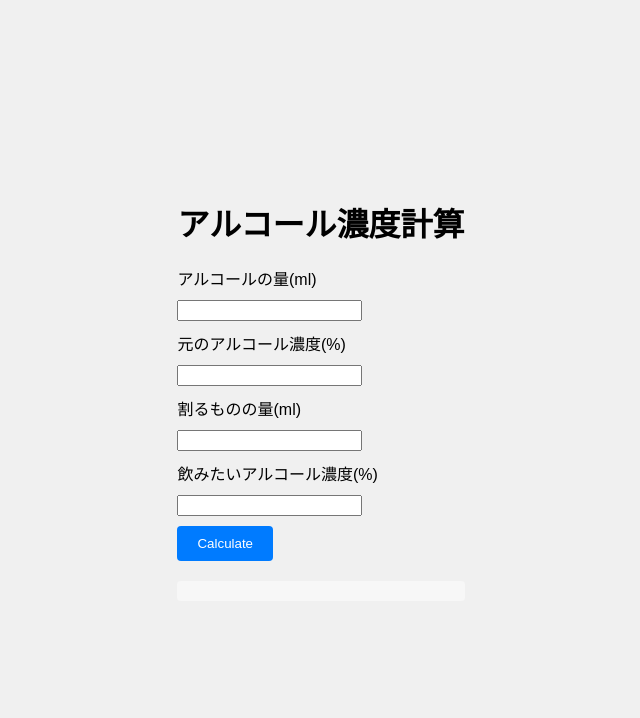
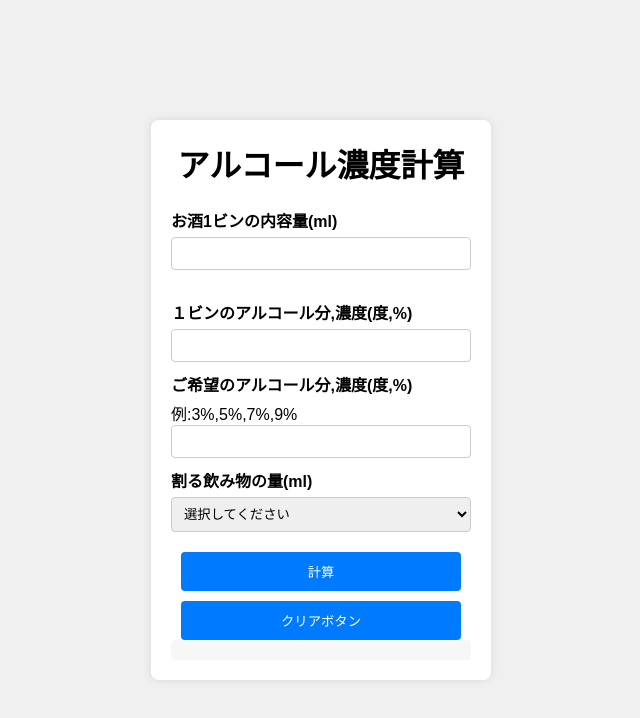
Before and after one commit to kekegon0910/alchol, a plain HTML site: page index.html in a window 1280 px wide. Shown: the whole page, without its empty margins (319-959 px from the left). Drawn offline with Linux system fonts and the light colour scheme.

Commit message:
Update index.html

```diff
--- a/index.html
+++ b/index.html
@@ -16,7 +16,7 @@
             background-color: #f0f0f0;
         }
 
-        .alcohol {
+        .calculator {
             background-color: #ffffff;
             padding: 20px;
             border-radius: 8px;
@@ -30,18 +30,43 @@
             margin-top: 0;
         }
 
-        label, input {
+        p{
+            margin-top: 0;
+            margin-bottom: 0;
+            text-align: left;
+        }
+
+        /* ラベルのスタイル */
+        label {
             display: block;
+            text-align: left; /* テキストを左寄せにする */
+            font-weight: bold;
+            margin-bottom: 5px;
+        }
+
+        /* 入力フィールドとセレクトボックスのスタイル */
+        input, select {
+            display: block;
+            width: 100%; /* 幅を100%にする */
+            padding: 8px;
+            border: 1px solid #ccc;
+            border-radius: 4px;
+            box-sizing: border-box;
             margin-bottom: 10px;
         }
 
         button {
+            clear: both; /* float を解除して要素を下に移動 */
+            margin-top: 10px; /* ボタンと他の要素の間隔 */
             padding: 10px 20px;
             background-color: #007bff;
             color: #ffffff;
             border: none;
             border-radius: 4px;
             cursor: pointer;
+            width: calc(100% - 20px); /* マージンを考慮して全体の幅から 20px を引く */
+            margin-left: 10px; /* 左右のマージンを均等に取るための調整 */
+            margin-right: 10px; /* 左右のマージンを均等に取るための調整 */
         }
 
         button:hover {
@@ -49,11 +74,18 @@
         }
 
         #result {
-            margin-top: 20px;
             font-size: 18px;
             font-weight: bold;
             color: #4CAF50; /* グリーン */
             background-color: #f7f7f7;
+            padding: 10px;
+            border-radius: 4px;
+            text-align: left;
+        }
+        #resultDiv1 {
+            font-size: 18px;
+            font-weight: bold;
+            color: #000; /* グリーン */
             padding: 10px;
             border-radius: 4px;
         }
@@ -64,35 +96,65 @@
         <h1>アルコール濃度計算</h1>
 
     <div>
-        <label for="num1">アルコールの量(ml)</label>
+        <label for="num1">お酒1ビンの内容量(ml)</label>
         <input type="number" id="num1">
+        <div id="resultDiv1"></div>
     </div>
 
     <div>
-        <label for="num2">元のアルコール濃度(%)</label>
+        <label for="num2">１ビンのアルコール分,濃度(度,%)</label>
         <input type="number" id="num2">
     </div>
 
     <div>
-        <label for="num3">割るものの量(ml)</label>
-        <input type="number" id="num3">
-    </div>
-
-    <div>
-        <label for="num4">飲みたいアルコール濃度(%)</label>
+        <label for="num4">ご希望のアルコール分,濃度(度,%)</label>
+        <p>例:3%,5%,7%,9%</p>
         <input type="number" id="num4">
     </div>
 
-        <button onclick="calculate()">Calculate</button>
+    <div class="input-container">
+        <label for="num3">割る飲み物の量(ml)</label>
+        <div>
+            <select id="num3_select" onchange="showInputField()">
+                <option value="1">選択してください</option>
+                <option value="0">希望の量の入力</option>
+                <option value="2000">2000</option>
+                <option value="1500">1500</option>
+                <option value="1000">1000</option>
+                <option value="500">500</option>
+                <option value="350">350</option>
+            </select>
+
+            <input type="text" id="num3" list="num3_list" style="display: none;">
+
+        </div>
+    </div>
+
+        <button onclick="calculate()">計算</button>
+
+        <button onclick="clearFields()">クリアボタン</button>
 
         <div id="result"></div>
 </div>
 
     <script>
+        function showInputField() {
+            var selectValue = document.getElementById("num3_select").value;
+            var inputField = document.getElementById("num3");
+
+            if (selectValue === "0") {
+                inputField.style.display = "block";
+            } else {
+                inputField.style.display = "none";
+            }
+        }
+
         function calculate() {
             var num1 = parseFloat(document.getElementById("num1").value);
             var num2 = parseFloat(document.getElementById("num2").value);
-            var num3 = parseFloat(document.getElementById("num3").value);
+            var num3_input = parseFloat(document.getElementById("num3").value);
+            var num3_select = parseFloat(document.getElementById("num3_select").value);
+            var num3 = isNaN(num3_input) ? num3_select : num3_input;
             var num4 = parseFloat(document.getElementById("num4").value);
             var resultDiv = document.getElementById("result");
 
@@ -103,11 +165,27 @@
                 var noudo = (alryou*100)/num4;
                 var warukazu = Math.ceil((noudo-num1)/num3);
                 var motoaru = alryou/warukazu;
-                var waruryou = num1/warukazu;
+                var waruryou = Math.ceil(num1/warukazu);
+                var zannryou = Math.ceil(num1 - waruryou);
                 var nomunoudo = Math.ceil((motoaru/(waruryou+num3))*100);
 
-                resultDiv.innerHTML = "缶、ペットボトルの数:" + warukazu + "本" + "<br>アルコール濃度:" + nomunoudo + "%";
+                resultDiv.innerHTML = "1回分のお酒<span style='color: #1e90ff;'>" + waruryou + "(ml)</span>"+ "を" + "<br>飲み物:<span style='color: #1e90ff;'>" + num3 + "(ml)</span>" + "でうすめると" + "<br>ご希望の<span style='color: #1e90ff;'>" + nomunoudo + "(度,%)</span>" + "ができあがります";
+                resultDiv1.innerHTML = "アルコール残量:<span style='color: #3399cc;'>" + zannryou + "ml</span>";
             }
+        }
+
+        function clearFields() {
+            var inputField = document.getElementById("num3");
+
+            inputField.value = "";
+            document.getElementById("num1").value = "";
+            document.getElementById("num2").value = "";
+            document.getElementById("num3").value = "";
+            document.getElementById("num3_select").selectedIndex = 0;
+            document.getElementById("num4").value = "";
+            document.getElementById("result").innerHTML = "";
+            document.getElementById("resultDiv1").innerHTML = "";
+            inputField.style.display = "none";
         }
     </script>
 </body>
```
